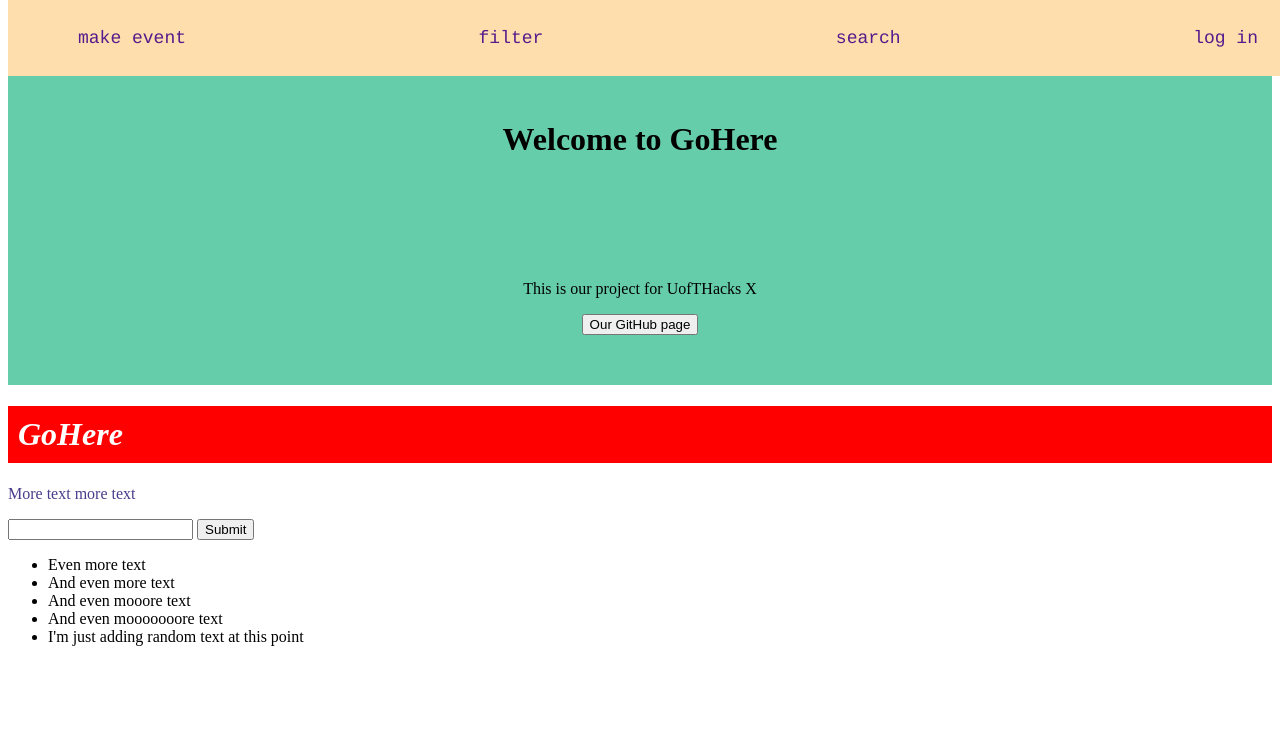
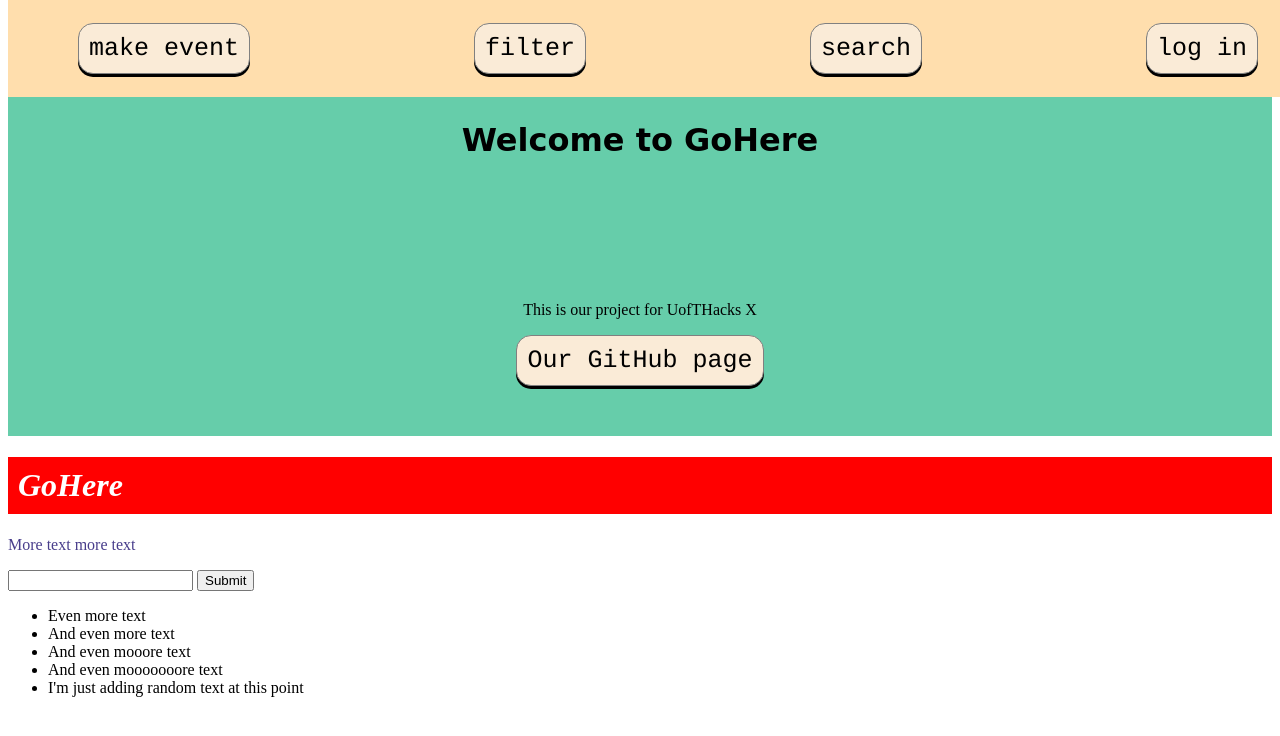
Before and after one commit to johnchakkour/UofTHacksX-Exploration, a website: page test_project/index.html in a window 1280 px wide. Drawn offline with Linux system fonts and the light colour scheme; a web font is replaced by a local one.

Commit message:
Added aesthetic features to the navbar + a clickable button linking to the GitHub repo.

```diff
--- a/test_project/index.html
+++ b/test_project/index.html
@@ -5,15 +5,18 @@
   <meta name="viewport" content="width=device-width, initial-scale=1">
   <title>GoHere</title>
   <link rel="stylesheet" type="text/css" href="./resources/css/index.css">
+  <link rel="preconnect" href="https://fonts.googleapis.com">
+<link rel="preconnect" href="https://fonts.gstatic.com" crossorigin>
+<link href="https://fonts.googleapis.com/css2?family=Unbounded&display=swap" rel="stylesheet">
 </head>
 <body>
   <!-- Navbar section -->
   <nav class="navbar">
     <ul>
-      <li><a href="">make event</a></li>
-      <li><a href="">filter</a></li>
-      <li><a href="">search</a></li>
-      <li><a href="">log in</a></li>
+      <li><a href=""><button>make event</button></a></li>
+      <li><a href=""><button>filter</button></a></li>
+      <li><a href=""><button>search</button></a></li>
+      <li><a href=""><button>log in</button></a></li>
     </ul>
   </nav>
 
@@ -22,7 +25,7 @@
     <h1>Welcome to GoHere</h1>
     <img id="small-marker" src="./resources/images/map_marker.png" alt="">
     <p>This is our project for UofTHacks X</p>
-    <button>Our GitHub page</button>
+    <button onclick=" window.open('https://github.com/johnchakkour/UofTHacksX-Exploration', '_blank')">Our GitHub page</button>
   </div>
 
   <!-- Another section -->
--- a/test_project/resources/css/index.css
+++ b/test_project/resources/css/index.css
@@ -1,3 +1,7 @@
+h1 {
+	font-family: 'Unbounded', cursive;
+}
+
 .navbar {
 	background-color: navajowhite;
 	position: fixed;
@@ -14,13 +18,7 @@
 
 .navbar li {
 	display: inline-block;
-	padding: 10px 30px;
-}
-
-.navbar li:hover {
-	color: navajowhite;
-	background-color: aqua;
-	transition: 0.3s ease;
+	padding: 5px 30px;
 }
 
 .navbar a {
@@ -37,7 +35,7 @@
 #small-marker {
 	height: 150px;
 	filter: drop-shadow(20px -20px 10px black);
-	padding: 40px 0;
+	padding: 50px 0;
 }
 
 #bla {
@@ -51,3 +49,25 @@
 #more-text {
 	color: darkslateblue;
 }
+
+button {
+  padding: 10px;
+  border: 1px solid grey;
+  border-radius: 15px;
+  text-decoration: none;
+  box-shadow: 0px 3px;
+  font-size: 25px;
+  font-family: Courier;
+  background-color: antiquewhite;
+}
+
+button:hover {
+  cursor: pointer;
+}
+
+button:active {
+  margin-top: 5px;
+  color: mintcream;
+  box-shadow: 0px 0px;
+  background-color: mediumaquamarine;
+}
```
